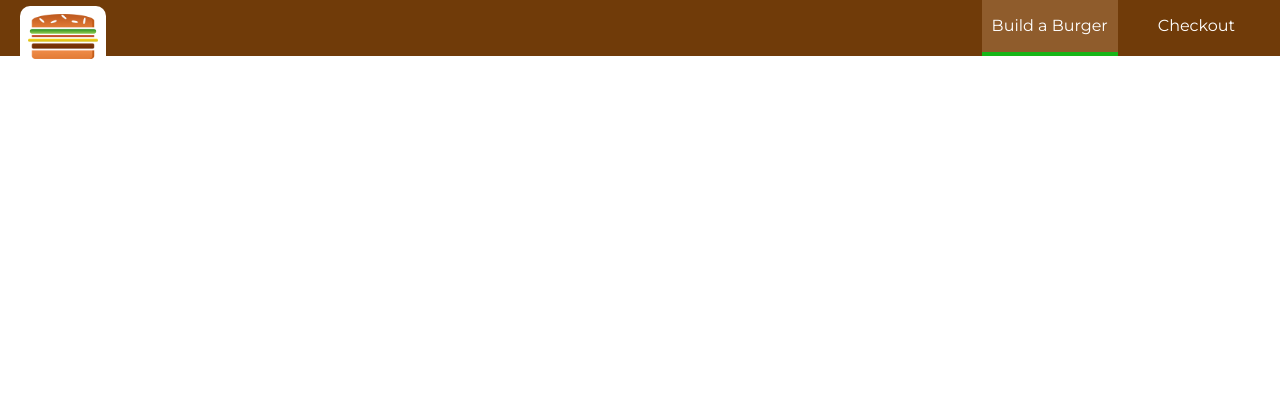
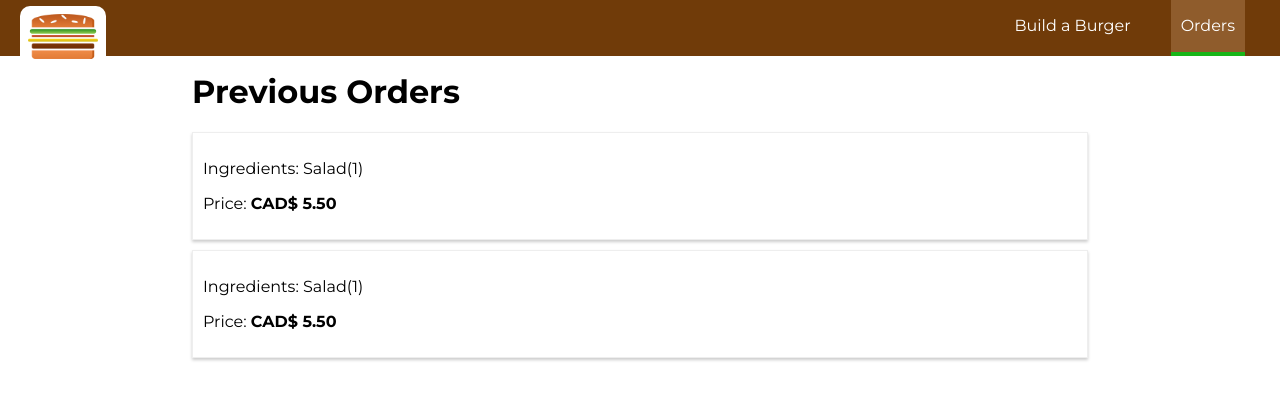
Before and after one commit to deinyefa/burger-builder, a React (Create React App) app: page /orders in a window 1280 px wide. Shown: the top 400 px of the page. Built offline with nearby package versions, Linux system fonts and the light colour scheme.

Commit message:
setting up the <Orders /> component and route

```diff
--- a/src/App.js
+++ b/src/App.js
@@ -4,6 +4,7 @@ import { Route, Switch } from "react-router-dom";
 import Layout from "./containers/Layout/Layout";
 import BurgerBuilder from "./containers/BurgerBuilder/BurgerBuilder";
 import Checkout from "./containers/Checkout/Checkout";
+import Orders from "./containers/Orders/Orders";
 
 // import appStyles from './App.module.css';
 
@@ -12,6 +13,7 @@ function App() {
 		<Layout>
 			<Switch>
 				<Route path="/checkout" component={Checkout} />
+                <Orders path="/orders" component={Orders} />
 				<Route path="/" exact component={BurgerBuilder} />
 			</Switch>
 		</Layout>
--- a/src/components/Navigation/NavigationItems/NavigationItem/NavigationItem.js
+++ b/src/components/Navigation/NavigationItems/NavigationItem/NavigationItem.js
@@ -1,15 +1,17 @@
 import React from "react";
 import PropTypes from "prop-types";
+import { NavLink } from "react-router-dom";
 
 import NaviationItemStyles from "./NavigationItem.module.css";
 
 const navigationItem = props => (
 	<li className={NaviationItemStyles.NavigationItem}>
-		<a
-			href={props.linkTarget}
-			className={props.active ? NaviationItemStyles.active : null}>
+		<NavLink
+            to={props.linkTarget}
+            exact={props.exact}
+			activeClassName={NaviationItemStyles.active}>
 			{props.linkTitle}
-		</a>
+		</NavLink>
 	</li>
 );
 
--- a/src/components/Navigation/NavigationItems/NavigationItems.js
+++ b/src/components/Navigation/NavigationItems/NavigationItems.js
@@ -5,8 +5,8 @@ import NavigationItem from "./NavigationItem/NavigationItem";
 
 const navigationItems = props => (
 	<ul className={NavigationItemsStyles.NavigationItems}>
-		<NavigationItem linkTarget="/" linkTitle="Build a Burger" active />
-		<NavigationItem linkTarget="/checkout" linkTitle="Checkout" />
+		<NavigationItem linkTarget="/" exact linkTitle="Build a Burger" />
+		<NavigationItem linkTarget="/orders" linkTitle="Orders" />
 	</ul>
 );
 
--- /dev/null
+++ b/src/components/Orders/Order.js
@@ -0,0 +1,14 @@
+import React from "react";
+
+import OrderStyles from "./Order.module.css";
+
+const order = props => (
+	<div className={OrderStyles.Order}>
+		<p>Ingredients: Salad(1)</p>
+		<p>
+			Price: <strong>CAD$ 5.50</strong>
+		</p>
+	</div>
+);
+
+export default order;
--- /dev/null
+++ b/src/components/Orders/Order.module.css
@@ -0,0 +1,8 @@
+.Order {
+    width: 100%;
+	border: 1px solid #eee;
+    box-shadow: 0 2px 3px #ccc;
+    padding: 10px;
+    margin: 10px auto;
+    box-sizing: border-box;
+}
--- /dev/null
+++ b/src/containers/Orders/Orders.js
@@ -0,0 +1,18 @@
+import React, { Component } from "react";
+
+import Order from '../../components/Orders/Order';
+import OrdersStyles from './Orders.module.css'
+
+class Orders extends Component {
+	render() {
+		return (
+			<div className={OrdersStyles.Orders}>
+				<h1>Previous Orders</h1>
+                <Order />
+                <Order />
+			</div>
+		);
+	}
+}
+
+export default Orders;
--- /dev/null
+++ b/src/containers/Orders/Orders.module.css
@@ -0,0 +1,4 @@
+.Orders {
+    max-width: 70%;
+    margin: 1em auto;
+}
```
